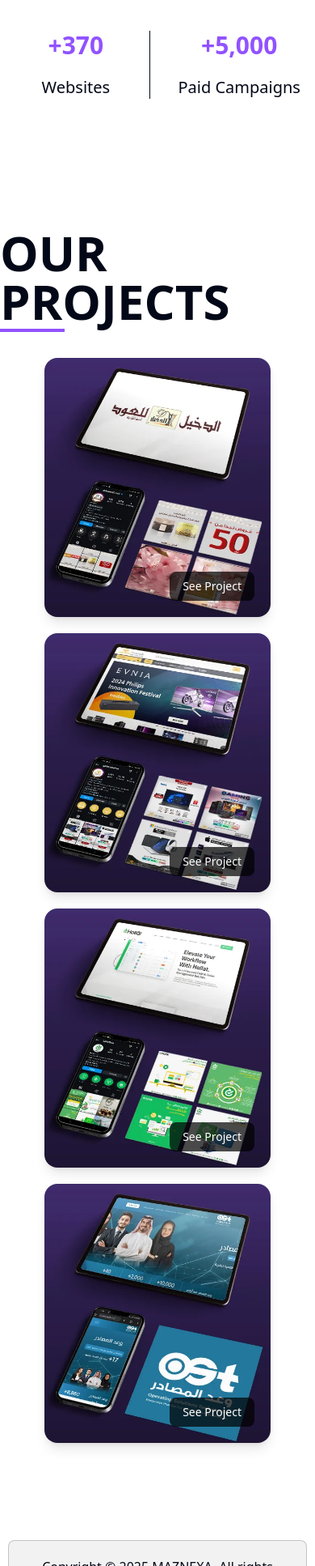
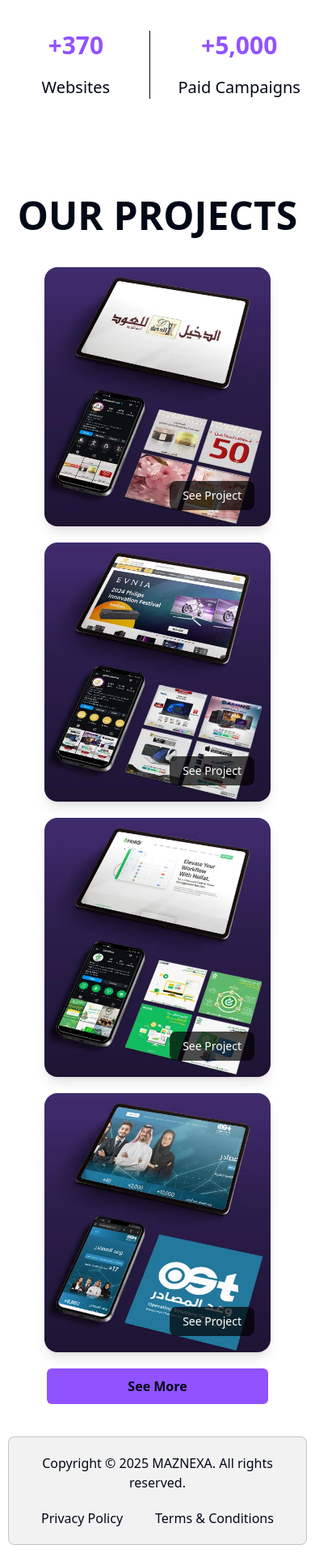
Before and after one commit to YoussefTurkey/marketing-agency, a Next.js app: page / in a window 390 px wide. Shown: the part 1010-2944 px from the top of the page at 81% size. After the commit the page ends 2918 px from the top, so only its background shows below. Built offline with nearby package versions, Linux system fonts and the light colour scheme.

Commit message:
till OurProjects

```diff
--- a/src/app/components/layout/Header.tsx
+++ b/src/app/components/layout/Header.tsx
@@ -98,7 +98,7 @@ const Header = () => {
         <div className="flex items-center gap-2 md:gap-5">
           <LanguageToggle />
           <ThemeToggle />
-          <Buttons href="/">
+          <Buttons style="hidden sm:flex" href="/">
             {language === "en" ? "get in touch" : "تواصل معنا"}
           </Buttons>
           <button className="flex lg:hidden" onClick={() => setMenu(!menu)}>
--- a/src/app/components/sections/OurProjects.tsx
+++ b/src/app/components/sections/OurProjects.tsx
@@ -44,10 +44,10 @@ const OurProjects = () => {
   const { language } = useLanguage();
 
   return (
-    <section className="container mx-auto my-30">
-      <div className="flex items-center justify-between">
+    <section className="container mx-auto my-10 md:my-30 px-5 xl:px-0">
+      <div className="flex flex-col md:flex-row items-center justify-between">
         <Titles>{language === 'en' ? 'Our Projects' : 'أعمالنا'}</Titles>
-        <Buttons href="/">{language === 'en' ? 'See More' : 'شاهد المزيد'}</Buttons>
+        <Buttons style="hidden sm:flex" href="/">{language === 'en' ? 'See More' : 'شاهد المزيد'}</Buttons>
       </div>
 
       <div className="grid grid-cols-1 md:grid-cols-2 lg:grid-cols-4 gap-5 lg:gap-0 xl:gap-10 justify-items-center">
@@ -76,6 +76,7 @@ const OurProjects = () => {
             </Link>
           </div>
         ))}
+        <Buttons style="flex sm:hidden px-25" href="/">{language === 'en' ? 'See More' : 'شاهد المزيد'}</Buttons>
       </div>
     </section>
   );
--- a/src/app/components/ui/Buttons.tsx
+++ b/src/app/components/ui/Buttons.tsx
@@ -1,14 +1,15 @@
 type TButton = {
   children: string;
   href: string;
+  style: string
 };
 
-const Buttons = ({ href, children }: TButton) => {
+const Buttons = ({ href, children, style }: TButton) => {
   return (
     <a
       href={href}
       role="button"
-      className="hidden sm:flex md:text-md md:px-[25px] py-[10px] rounded-md bg-[hsl(var(--secondary))] hover:bg-[hsl(var(--primary))] dark:text-[hsl(var(--background))] dark:hover:text-[hsl(var(--foreground))] transition-all capitalize font-bold"
+      className={`${style} md:text-md md:px-[25px] py-[10px] rounded-md bg-[hsl(var(--secondary))] hover:bg-[hsl(var(--primary))] dark:text-[hsl(var(--background))] dark:hover:text-[hsl(var(--foreground))] transition-all capitalize font-bold`}
     >
       {children}
     </a>
--- a/src/app/components/ui/Titles.tsx
+++ b/src/app/components/ui/Titles.tsx
@@ -10,7 +10,7 @@ const Titles = ({ children }: TTitle) => {
   const { language } = useLanguage();
 
   return (
-    <h2 className={`text-6xl font-bold uppercase relative after:absolute after:-bottom-2 ${language === 'en' ? 'after:left-0' : 'after:right-0'} after:w-[80px] after:h-1 after:bg-[hsl(var(--secondary))] rounded-3xl my-10`}>
+    <h2 className={`text-5xl lg:text-6xl font-bold uppercase relative md:after:absolute md:after:-bottom-2 ${language === 'en' ? 'md:after:left-0 md:text-left' : 'md:after:right-0 md:text-right'} text-center md:after:w-[80px] md:after:h-1 md:after:bg-[hsl(var(--secondary))] rounded-3xl my-10`}>
       {children}
     </h2>
   );
```
